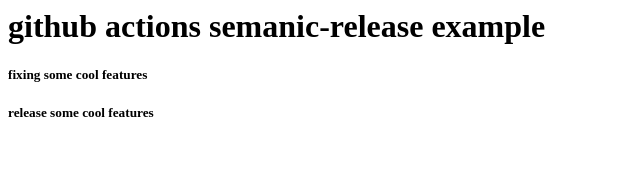
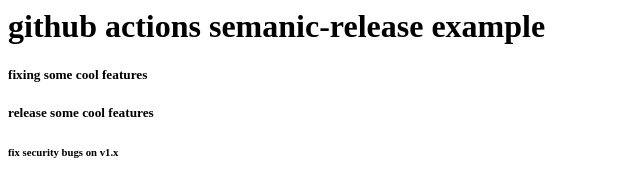
Before and after one commit to khanisak/github-actions-example, a website: page index.html in a window 1280 px wide. Shown: the full height of the page, 0-640 px from the left. Drawn offline with Linux system fonts and the light colour scheme.

Commit message:
fix: security bugs

```diff
--- a/index.html
+++ b/index.html
@@ -1,3 +1,5 @@
 <h1>github actions semanic-release example</h1>
 <h5>fixing some cool features</h5>
 <h5>release some cool features</h5>
+
+<h6>fix security bugs on v1.x</h6>
```
